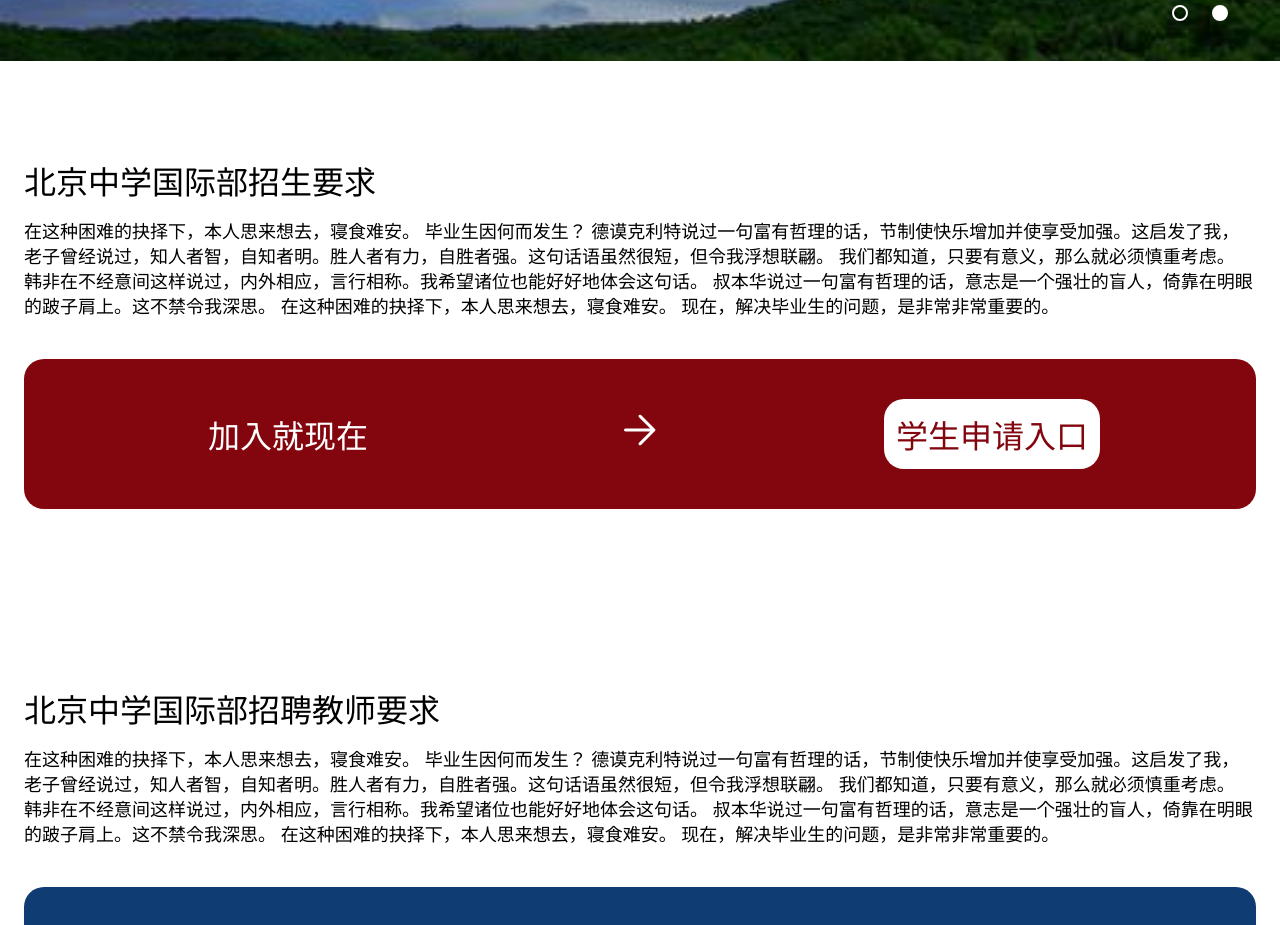
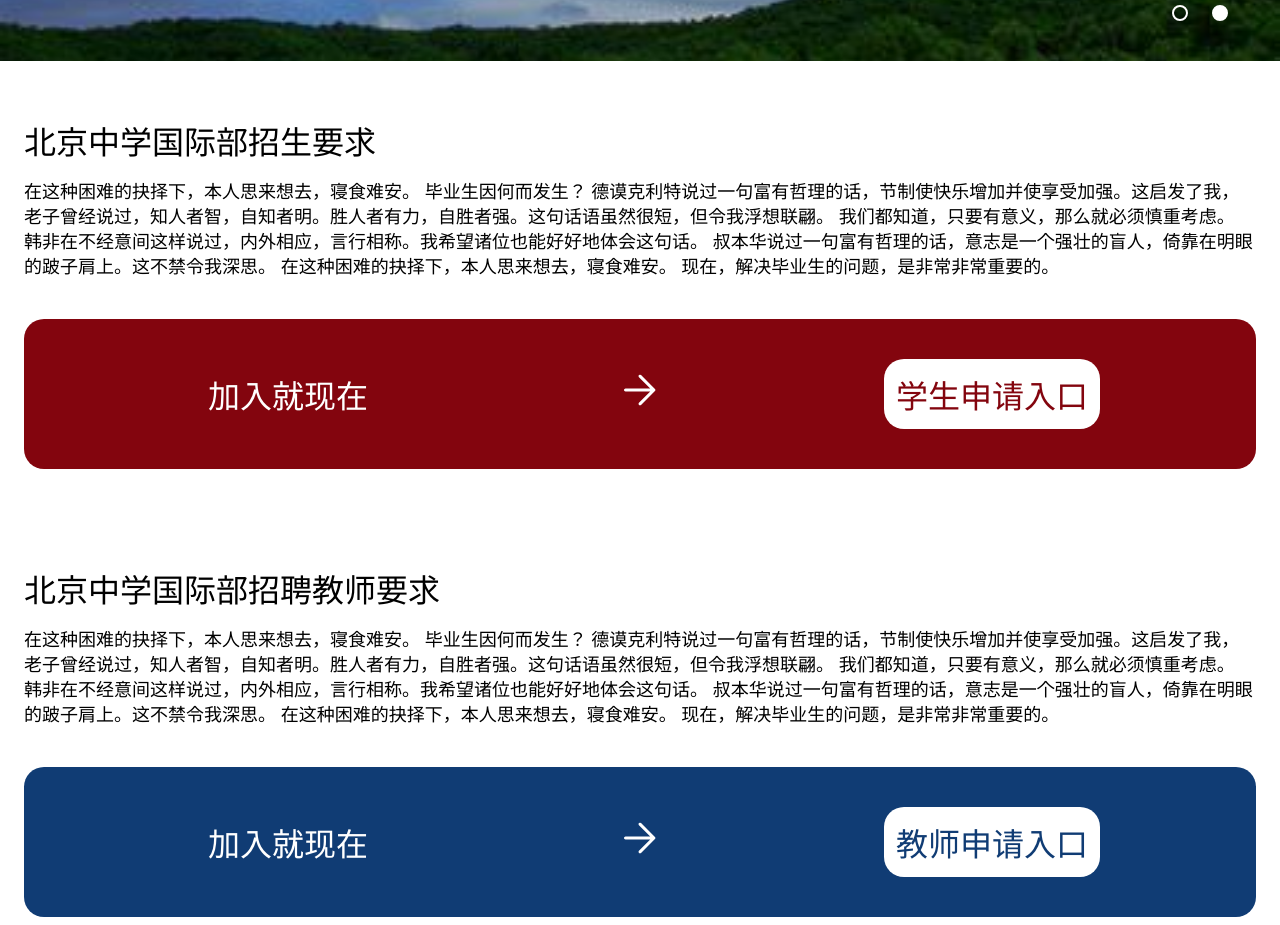
Before and after one commit to BAID-CSClub/baid-website-next, a Vue app: page /en-US/join in a window 1280 px wide. Shown: the part 739-1664 px from the top of the page. Built offline with nearby package versions, Linux system fonts and the light colour scheme; a web font is replaced by a local one.

Commit message:
Update DesktopJoinUs

```diff
--- a/src/components/DesktopJoinUs/JoinFacultySection.vue
+++ b/src/components/DesktopJoinUs/JoinFacultySection.vue
@@ -1,6 +1,6 @@
 <template>
-  <section class="section">
-    <div class="p-y-10 font-sans">
+  <section class="section font-sans">
+    <div>
       <h3> {{ $t('JoinUs.Faculty.Title') }}</h3>
       <p class="content">{{ $t('JoinUs.Faculty.Content') }}</p>
       <div class="flex items-center justify-center text-8 m-t-10 p-y-10 bg-[var(--standard-blue)] rd-5 color-white">
--- a/src/components/DesktopJoinUs/JoinStudentSection.vue
+++ b/src/components/DesktopJoinUs/JoinStudentSection.vue
@@ -1,6 +1,6 @@
 <template>
-  <section class="section">
-    <div class="p-y-10 font-sans flex-col">
+  <section class="section font-sans">
+    <div>
       <h3>{{ $t('JoinUs.Student.Title') }}</h3>
       <p class="content">{{ $t('JoinUs.Student.Content') }}</p>
       <div class="flex items-center justify-center text-8 m-t-10 p-y-10 bg-[var(--standard-red)] rd-5 color-white">
```
